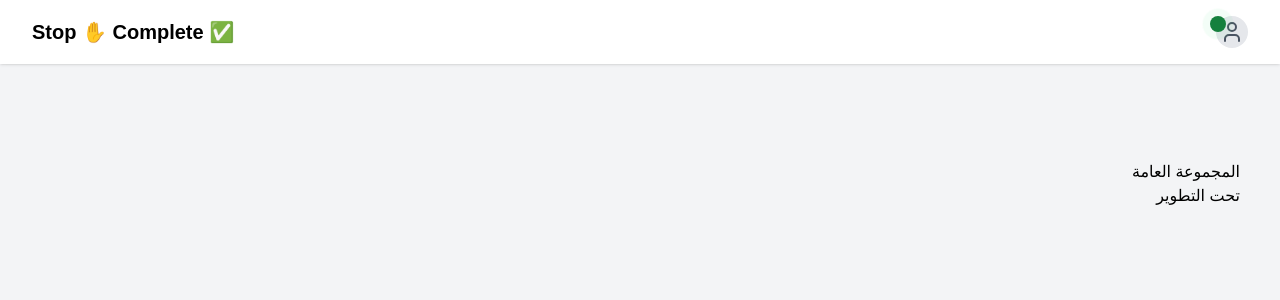
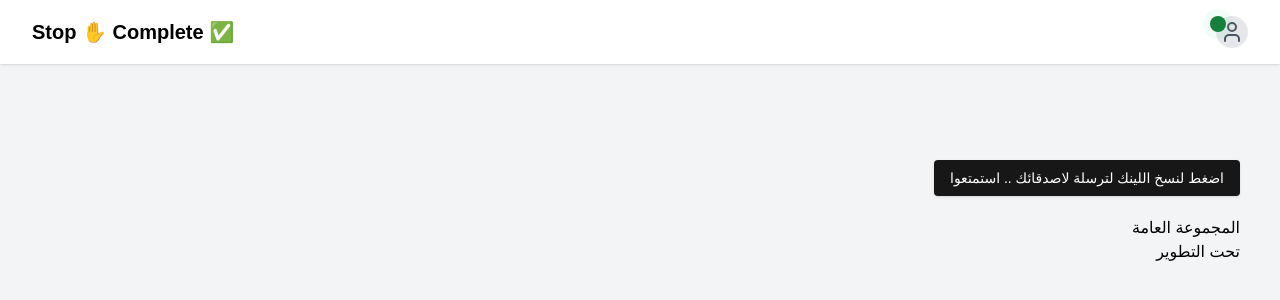
Before and after one commit to yousefjoe1/nextjs-stope-compelete, a Next.js app: page /group in a window 1280 px wide. Shown: the top 300 px of the page. Built offline with nearby package versions, Linux system fonts and the light colour scheme; no server answers.

Commit message:
add GroupLink component to group page for sharing functionality

```diff
--- /dev/null
+++ b/app/_common/Buttons-Links/GroupLink.tsx
@@ -0,0 +1,35 @@
+"use client";
+import { Button } from "@/components/ui/button";
+import React from "react";
+import { toast } from "sonner";
+
+const GroupLink = ({ grRef }: { grRef: string }) => {
+  const showToast = (msg: string, color: string = "", time: number = 5000) => {
+    toast(msg, {
+      duration: time,
+      className: `border-t-4 border-${color}-500 rounded-b text-${color}-900 px-4 py-3 shadow-md`,
+    });
+  };
+  const handleCopy = (link: string) => {
+    navigator.clipboard
+      .writeText(link)
+      .then(() => {
+        showToast("تم نسخ الرابط بنجاح!");
+      })
+      .catch((err) => {
+        showToast("خطأ في نسخ الرابط: ", err);
+      });
+  };
+  return (
+    <Button
+        className="mb-5 text-white py-2 px-4 rounded "
+      onClick={() =>
+        handleCopy(`https://nextjs-stope-compelete.vercel.app/group?t=religin&g=${grRef}`)
+      }
+    >
+      اضغط لنسخ اللينك لترسلة لاصدقائك .. استمتعوا
+    </Button>
+  );
+};
+
+export default GroupLink;
--- a/app/group/page.tsx
+++ b/app/group/page.tsx
@@ -1,6 +1,7 @@
 import React from 'react'
 import General from '../_common/Group/General'
 import Religin from '../_common/Group/Religin'
+import GroupLink from '../_common/Buttons-Links/GroupLink';
 // import { Button } from '@/components/ui/button'
 
 const page = async ({ searchParams }: { searchParams: Promise<{ t?: string, g: string }> }) => {
@@ -15,6 +16,7 @@ const page = async ({ searchParams }: { searchParams: Promise<{ t?: string, g: s
       >
         اضغط لنسخ اللينك و ترسلة لاصدقائك
       </Button> */}
+      <GroupLink grRef={id} />
       {
         type == 'religin' ? <h3 className='lg:mb-10 mb-5 text-center font-bold lg:text-2xl'>المجموعة الدينية</h3> : <h3>المجموعة العامة</h3>
       }
```
